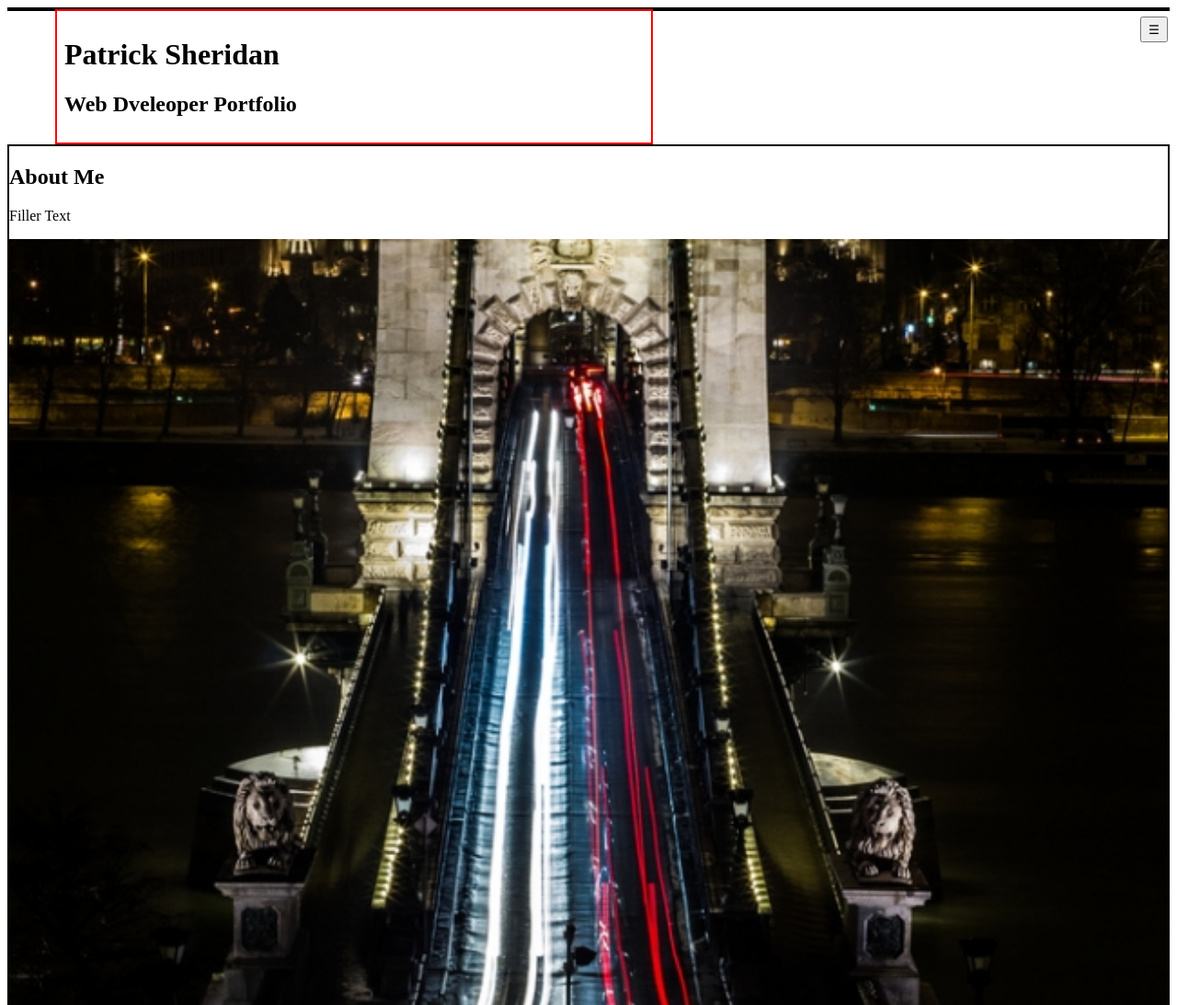
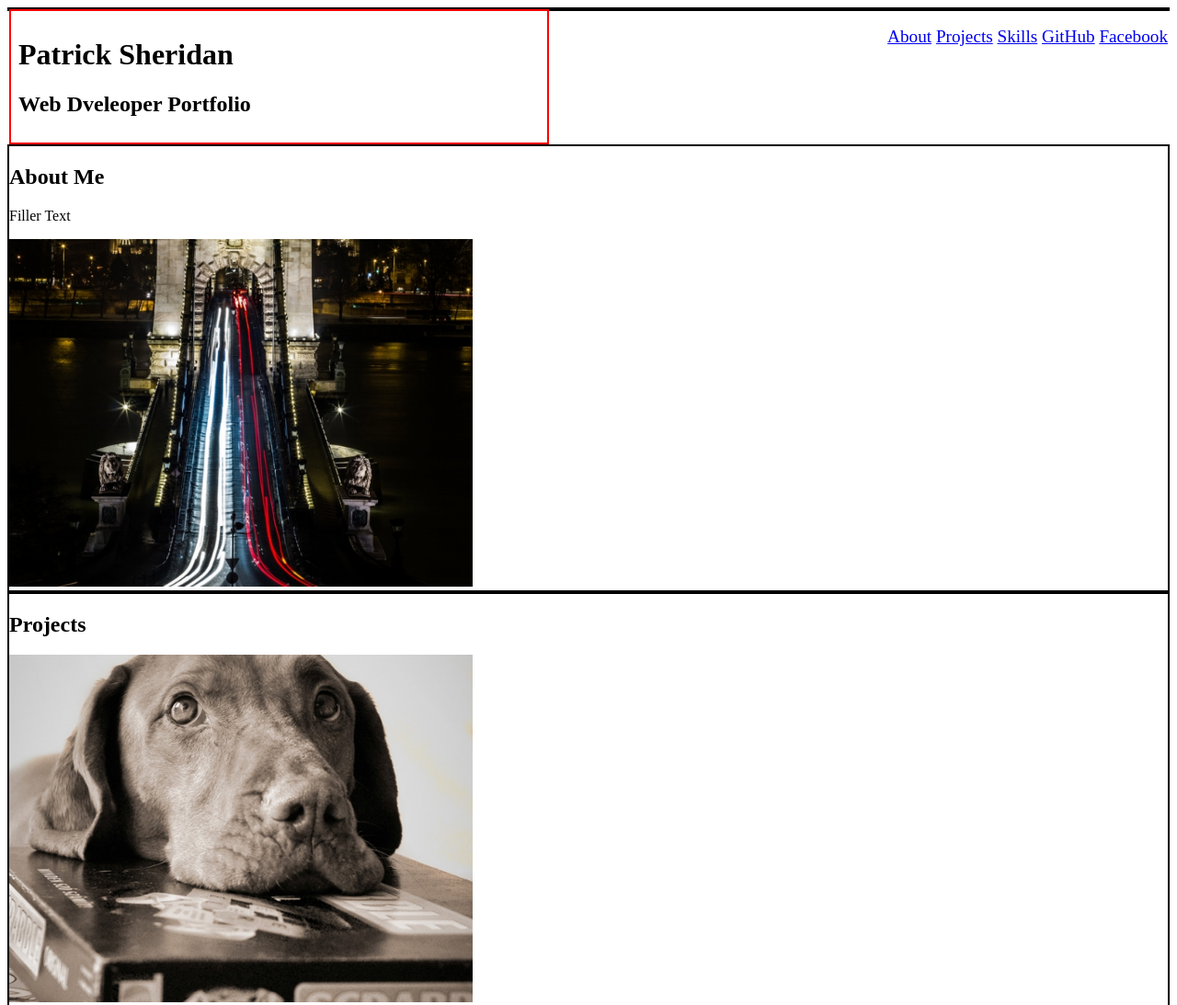
Before and after one commit to sheridp2/Portfolio, a plain HTML site: page index.html in a window 1280 px wide. Shown: the top 1093 px of the page at 92% size. Drawn offline with nearby package versions, Linux system fonts and the light colour scheme.

Commit message:
hamburger menu shows in mobile and hides in not, displays navbar horiz. when not in mobile.

```diff
--- a/app.js
+++ b/app.js
@@ -1,7 +1,7 @@
-'use strict';
-$(document).ready(function(){
-  $('.nav-menu').hide();
-  $('.hamburger').click(function(){
-    $('.nav-menu').slideToggle('slow');
-  });
-});
+// 'use strict';
+// $(document).ready(function(){
+//   $('.nav-menu').hide();
+//   $('.hamburger').click(function(){
+//     $('.nav-menu').slideToggle('slow');
+//   });
+// });
--- a/base.css
+++ b/base.css
@@ -1,4 +1,4 @@
 img{
-  width:100%;
-
+  width:40%;
+  min-width: 40%;
 }
--- a/index.html
+++ b/index.html
@@ -5,6 +5,7 @@
     <link rel="stylesheet" href="layout.css">
     <link rel="stylesheet" href="base.css">
     <link rel="stylesheet" href="icon.css">
+    <link rel="stylesheet" href="modules.css">
     <title>Patrick Sheridan Portfolio Home</title>
   </head>
   <body>
@@ -15,13 +16,17 @@
         <h2>Web Dveleoper Portfolio</h2>
       </div>
 
-      <button class="hamburger">&#9776;</button>
       <nav class="nav-menu">
-        <li><a href="#">About</a></li>
-        <li><a href="#">Projects</a></li>
-        <li><a href="#">Skills</a></li>
-        <li><a href="https://github.com/sheridp2" target="_blank">GitHub</a></li>
-        <li><a href="https://www.facebook.com/patrick.sheridan.773?ref=bookmarks" target="_blank">Facebook</a></li>
+        <button class="hamburger">&#9776;</button>
+        <div class="nav-list">
+          <ul>
+            <li><a href="#">About</a></li>
+            <li><a href="#">Projects</a></li>
+            <li><a href="#">Skills</a></li>
+            <li><a href="https://github.com/sheridp2" target="_blank">GitHub</a></li>
+            <li><a href="https://www.facebook.com/patrick.sheridan.773?ref=bookmarks" target="_blank">Facebook</a></li>
+          <ul>
+        </div>
       </nav>
 
     </header>
--- a/layout.css
+++ b/layout.css
@@ -4,12 +4,10 @@
 }
 .name-header{
   border: 2px solid red;
-  width:50%;
+  width: 45%;
   float: left;
-  margin-left: 50px;
   padding: .5em;
 }
-
 
 .about-container{
   border: 2px solid black;
@@ -25,6 +23,7 @@
   float: right;
   clear: right;
   text-align: right;
+  font-size: 1.2em;
 }
 
 .nav-menu li{
--- /dev/null
+++ b/modules.css
@@ -0,0 +1,23 @@
+.nav-list ul {
+  display: none;
+  padding: 0;
+  list-style: none;
+}
+
+.nav-menu:hover ul {
+  display: block;
+}
+
+@media only screen and (min-width: 640px){
+  .hamburger{
+    display: none;
+  }
+
+  .nav-list ul{
+    display: block;
+  }
+   .nav-list ul li{
+     display: inline;
+     float: none;
+   }
+}
```
